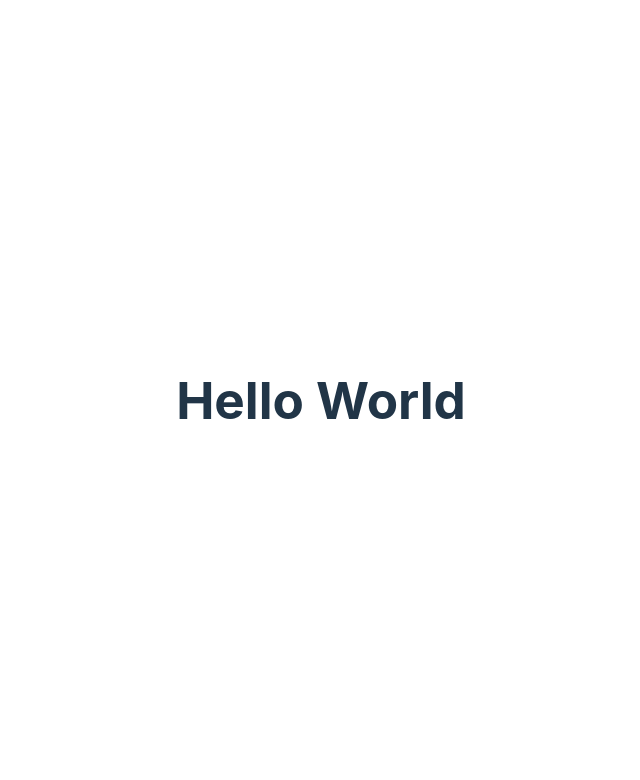
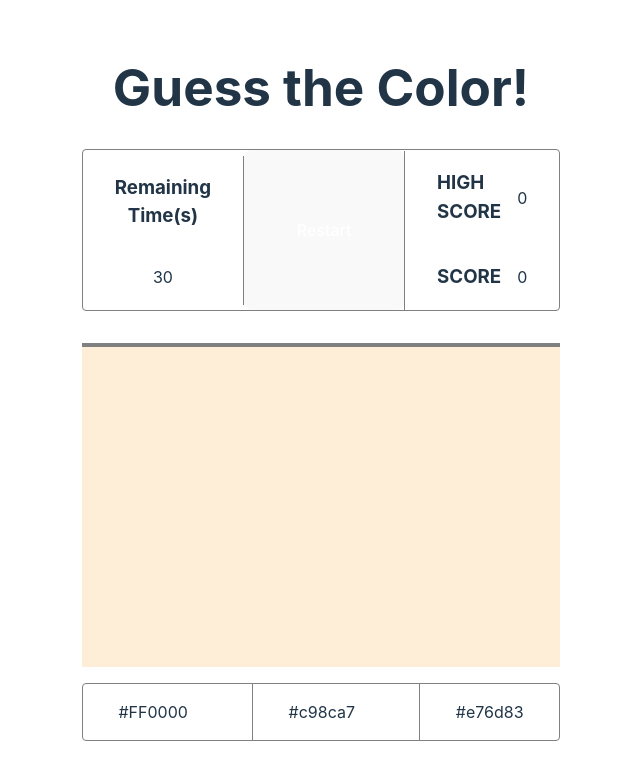
Before and after one commit to guilhermeytalo/guessthecolor, a React (Vite) app: page / in a window 1280 px wide. Shown: the top 780 px of the page, without its empty margins (319-959 px from the left). Built offline with nearby package versions, Linux system fonts and the light colour scheme.

Commit message:
feat: finished layout and first test

```diff
--- a/src/App.css
+++ b/src/App.css
@@ -5,42 +5,93 @@
   text-align: center;
 }
 
-.logo {
-  height: 6em;
-  padding: 1.5em;
-  will-change: filter;
-  transition: filter 300ms;
-}
-.logo:hover {
-  filter: drop-shadow(0 0 2em #646cffaa);
-}
-.logo.react:hover {
-  filter: drop-shadow(0 0 2em #61dafbaa);
+.App h1 {
+  margin-top: 0;
 }
 
-@keyframes logo-spin {
-  from {
-    transform: rotate(0deg);
-  }
-  to {
-    transform: rotate(360deg);
-  }
+.score-board {
+  display: flex;
+  flex-direction: row;
+  align-items: center;
+  justify-content: space-between;
+
+  border: 1px solid gray;
+  padding: 0 2rem;
+  border-radius: .25rem;
 }
 
-@media (prefers-reduced-motion: no-preference) {
-  a:nth-of-type(2) .logo {
-    animation: logo-spin infinite 20s linear;
-  }
+.remaninin-time-container {
+  flex: 1;
+  /* Take up all available space in the flex container */
+  display: flex;
+  flex-direction: column;
+  justify-content: center;
+  border-right: 1px solid gray;
+  padding-right: 2rem;
 }
 
-.card {
-  padding: 2em;
+.restart-container {}
+
+.restart-container button {
+  height: 10rem;
+  width: 10rem;
 }
 
-.read-the-docs {
-  color: #888;
+.scores-container {
+  border-left: 1px solid gray;
+  padding-left: 2rem;
 }
 
-/* h1 {
-  display: none;
-} */
+.score,
+.high-score {
+  display: flex;
+  align-items: center;
+}
+
+.score h3 {
+  text-align: left;
+}
+
+.score p {
+  margin-left: 1rem;
+}
+
+.high-score p {
+  margin-left: 1rem;
+}
+
+.color-container {
+  display: flex;
+  flex-direction: row;
+  justify-content: center;
+  align-items: center;
+
+  margin-top: 2rem;
+
+  border-top: 4px solid gray;
+  background-color: #FEEED8;
+
+  color: #393d3f;
+
+  height: 20rem;
+}
+
+.color-selection-container {
+  display: flex;
+  justify-content: space-evenly;
+  border: 1px solid gray;
+  margin-top: 1rem;
+  align-items: center;
+  border-radius: .25rem;
+  /* width: fit-content; */
+}
+
+.color1, .color2 {
+  border-right: 1px solid gray;
+  padding-right: 4rem;
+}
+
+
+.color3 {
+  /* border-left: 1px solid gray; */
+}
--- a/src/App.tsx
+++ b/src/App.tsx
@@ -3,7 +3,55 @@ import './App.css';
 function App() {
   return (
     <div className="App">
-      <h1>Hello World</h1>
+      <h1>Guess the Color!</h1>
+
+      <div className="score-board">
+        <div className="remaninin-time-container">
+          <h3>
+            Remaining
+            <br />
+            Time(s)
+          </h3>
+          <p>30</p>
+        </div>
+
+        <div className="restart-container">
+          <button>Restart</button>
+        </div>
+
+        <div className="scores-container">
+          <div className="score">
+            <h3>
+              HIGH
+              <br />
+              SCORE
+            </h3>
+            <p>0</p>
+          </div>
+
+          <div className="high-score">
+            <h3>SCORE</h3>
+            <p>0</p>
+          </div>
+        </div>
+      </div>
+
+      <div className="color-container">
+        <div className="color-name"></div>
+      </div>
+
+      <div className="color-selection-container">
+        <div className="color1">
+          <p>#FF0000</p>
+        </div>
+        <div className="color2">
+          <p>#c98ca7</p>
+        </div>
+
+        <div className="color3">
+          <p>#e76d83</p>
+        </div>
+      </div>
     </div>
   );
 }
--- a/src/index.css
+++ b/src/index.css
@@ -3,7 +3,7 @@
   line-height: 1.5;
   font-weight: 400;
 
-  color-scheme: light dark;
+  color-scheme: dark;
   color: rgba(255, 255, 255, 0.87);
   background-color: #242424;
 
@@ -19,6 +19,7 @@ a {
   color: #646cff;
   text-decoration: inherit;
 }
+
 a:hover {
   color: #535bf2;
 }
@@ -47,9 +48,11 @@ button {
   cursor: pointer;
   transition: border-color 0.25s;
 }
+
 button:hover {
   border-color: #646cff;
 }
+
 button:focus,
 button:focus-visible {
   outline: 4px auto -webkit-focus-ring-color;
@@ -60,9 +63,11 @@ button:focus-visible {
     color: #213547;
     background-color: #ffffff;
   }
+
   a:hover {
     color: #747bff;
   }
+
   button {
     background-color: #f9f9f9;
   }
```
Also changed, not shown: 1 other file (tests, documents, lock files or other folders).
